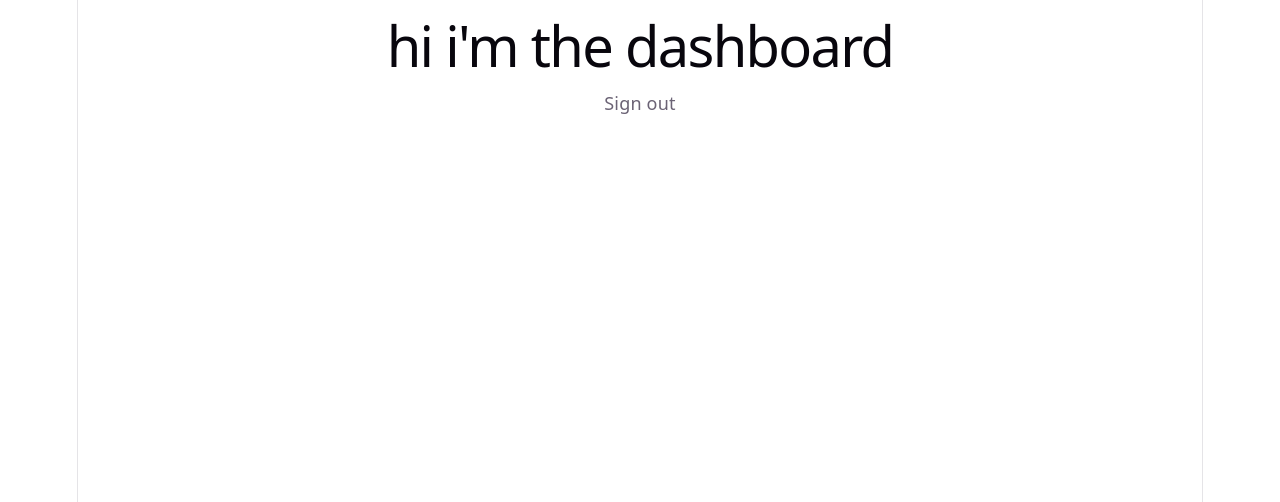
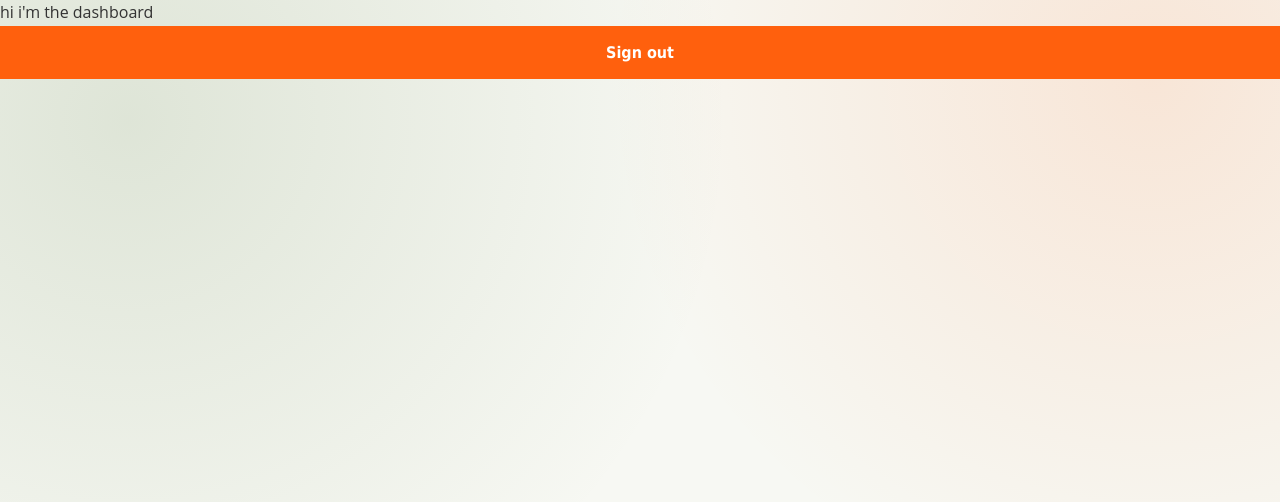
Before and after one commit to Code-Platoon-Compass/COMPASS, a React (Vite) app in the folder client/: page /dashboard in a window 1280 px wide. Shown: the top 502 px of the page. Built offline with nearby package versions, Linux system fonts and the light colour scheme; no server answers.

Commit message:
set universal styling based on style guide. Updated Logout button functionality

```diff
--- a/client/src/components/AuthForm.jsx
+++ b/client/src/components/AuthForm.jsx
@@ -28,9 +28,11 @@ const AuthForm = ({setUser}) => {
     }
 
     return (
-        <>
-            <label htmlFor="invite-code">Invite code</label>
+        <div className="auth-form">
+            <div className="form-block">
+                <label className="form-label" htmlFor="invite-code">Invite code</label>
                 <input
+                    className="form-input"
                     id="invite-code"
                     type="text"
                     value={inviteCode}
@@ -42,7 +44,11 @@ const AuthForm = ({setUser}) => {
                     }}
                     placeholder="Enter your cohort invite code"
                 />
-            {errorMessage ? <p>{errorMessage}</p> : null}
+            </div>
+
+            {errorMessage ? <p className="error-text">{errorMessage}</p> : null}
+
+            <div className="google-wrap">
                 <GoogleLogin
                     onSuccess={handleGoogleLoginSuccess}
                     onError={() => {
@@ -50,7 +56,8 @@ const AuthForm = ({setUser}) => {
                         alert("Google authentication failed. Please try again.");
                     }}
                 />
-        </>
+            </div>
+        </div>
     )
 }
 
--- a/client/src/components/LogoutButton.jsx
+++ b/client/src/components/LogoutButton.jsx
@@ -1,12 +1,28 @@
 import { useState } from 'react';
 import { useNavigate, useOutletContext } from 'react-router-dom';
+import { googleLogout } from '@react-oauth/google';
 import { handleLogout } from '../utilities/authUtilities';
 
 export default function LogoutButton() {
-    const { setUser } = useOutletContext();
+    const { user, setUser } = useOutletContext();
     const navigate = useNavigate();
     const [isSigningOut, setIsSigningOut] = useState(false);
     const [errorMessage, setErrorMessage] = useState('');
+
+    const clearGoogleSession = async (email) => {
+        // Sign out of Google Identity Services for this app and disable auto account selection.
+        googleLogout();
+        window.google?.accounts?.id?.disableAutoSelect?.();
+
+        // Revoke the app's Google permission grant when an email is available.
+        if (!email || !window.google?.accounts?.id?.revoke) {
+            return;
+        }
+
+        await new Promise((resolve) => {
+            window.google.accounts.id.revoke(email, () => resolve());
+        });
+    };
 
     const onLogout = async () => {
         setIsSigningOut(true);
@@ -20,16 +36,17 @@ export default function LogoutButton() {
             return;
         }
 
+        await clearGoogleSession(user?.email);
         setUser(null);
         navigate('/auth');
     };
 
     return (
-        <>
-            <button type="button" onClick={onLogout} disabled={isSigningOut}>
+        <div className="flex flex-col gap-2">
+            <button className="btn-primary" type="button" onClick={onLogout} disabled={isSigningOut}>
                 {isSigningOut ? 'Signing out...' : 'Sign out'}
             </button>
-            {errorMessage ? <p>{errorMessage}</p> : null}
-        </>
+            {errorMessage ? <p className="error-text">{errorMessage}</p> : null}
+        </div>
     );
 }
--- a/client/src/index.css
+++ b/client/src/index.css
@@ -1,113 +1,137 @@
 @import "tailwindcss";
 
-:root {
-  --text: #6b6375;
-  --text-h: #08060d;
-  --bg: #fff;
-  --border: #e5e4e7;
-  --code-bg: #f4f3ec;
-  --accent: #aa3bff;
-  --accent-bg: rgba(170, 59, 255, 0.1);
-  --accent-border: rgba(170, 59, 255, 0.5);
-  --social-bg: rgba(244, 243, 236, 0.5);
-  --shadow:
-    rgba(0, 0, 0, 0.1) 0 10px 15px -3px, rgba(0, 0, 0, 0.05) 0 4px 6px -2px;
+@theme {
+  --color-action-orange: #ff600d;
+  --color-guardian-gray: #333333;
+  --color-command-green: #507737;
+  --color-cadet-blue: #003049;
+  --color-stealth-gray: #dad9d9;
+  --color-tactical-teal: #3b7f82;
 
-  --sans: system-ui, 'Segoe UI', Roboto, sans-serif;
-  --heading: system-ui, 'Segoe UI', Roboto, sans-serif;
-  --mono: ui-monospace, Consolas, monospace;
+  --font-sans: "Open Sans", sans-serif;
+  --font-heading: "Tahoma", "Tahoma Bold", sans-serif;
+  --font-accent: "Caveat", cursive;
+  --font-display: "Playfair Display", serif;
 
-  font: 18px/145% var(--sans);
-  letter-spacing: 0.18px;
-  color-scheme: light dark;
-  color: var(--text);
-  background: var(--bg);
-  font-synthesis: none;
-  text-rendering: optimizeLegibility;
-  -webkit-font-smoothing: antialiased;
-  -moz-osx-font-smoothing: grayscale;
+  --spacing-section: 64px;
+  --spacing-cta-gap: 32px;
+  --spacing-content-gap: 24px;
 
-  @media (max-width: 1024px) {
-    font-size: 16px;
-  }
+  --radius-box: 0px;
+  --default-border-width: 2px;
 }
 
-@media (prefers-color-scheme: dark) {
-  :root {
-    --text: #9ca3af;
-    --text-h: #f3f4f6;
-    --bg: #16171d;
-    --border: #2e303a;
-    --code-bg: #1f2028;
-    --accent: #c084fc;
-    --accent-bg: rgba(192, 132, 252, 0.15);
-    --accent-border: rgba(192, 132, 252, 0.5);
-    --social-bg: rgba(47, 48, 58, 0.5);
-    --shadow:
-      rgba(0, 0, 0, 0.4) 0 10px 15px -3px, rgba(0, 0, 0, 0.25) 0 4px 6px -2px;
-  }
-
-  #social .button-icon {
-    filter: invert(1) brightness(2);
-  }
+@layer base {
+  * {
+    box-sizing: border-box;
   }
 
   body {
     margin: 0;
+    min-height: 100svh;
+    color: var(--color-guardian-gray);
+    font-family: var(--font-sans);
+    line-height: 1.6;
+    background:
+      radial-gradient(circle at 10% 15%, rgba(80, 119, 55, 0.15), transparent 45%),
+      radial-gradient(circle at 90% 10%, rgba(255, 96, 13, 0.12), transparent 40%),
+      #f7f8f3;
+    -webkit-font-smoothing: antialiased;
+    -moz-osx-font-smoothing: grayscale;
   }
 
   #root {
-  width: 1126px;
-  max-width: 100%;
-  margin: 0 auto;
-  text-align: center;
-  border-inline: 1px solid var(--border);
     min-height: 100svh;
-  display: flex;
-  flex-direction: column;
-  box-sizing: border-box;
+  }
 }
 
-h1,
-h2 {
-  font-family: var(--heading);
-  font-weight: 500;
-  color: var(--text-h);
+@layer components {
+  .auth-page {
+    @apply flex min-h-screen items-center justify-center px-6 py-12;
   }
 
-h1 {
-  font-size: 56px;
-  letter-spacing: -1.68px;
-  margin: 32px 0;
-  @media (max-width: 1024px) {
-    font-size: 36px;
-    margin: 20px 0;
+  .auth-panel {
+    @apply w-full max-w-2xl border-command-green bg-[rgba(218,217,217,0.35)] p-8 shadow-sm;
+    border-radius: var(--radius-box);
+    border-width: 2px;
+  }
+
+  .heading-2 {
+    margin: 0;
+    font-family: var(--font-heading);
+    font-size: clamp(1.75rem, 3vw, 2rem);
+    line-height: 1.25;
+    font-weight: 700;
+    color: var(--color-cadet-blue);
+  }
+
+  .body-text {
+    margin: 0;
+    font-family: var(--font-sans);
+    font-size: 16px;
+    line-height: 1.6;
+    color: var(--color-guardian-gray);
+  }
+
+  .auth-meta {
+    @apply mb-6 flex flex-wrap items-center gap-4;
+  }
+
+  .auth-form {
+    @apply flex flex-col gap-6;
+  }
+
+  .form-block {
+    @apply flex flex-col gap-2;
+  }
+
+  .form-label {
+    font-family: var(--font-heading);
+    font-size: 1rem;
+    font-weight: 700;
+    color: var(--color-cadet-blue);
+  }
+
+  .form-input {
+    @apply w-full border-command-green bg-white px-4 py-3 text-base text-guardian-gray outline-none transition;
+    border-width: 2px;
+    border-radius: var(--radius-box);
+  }
+
+  .form-input:focus {
+    box-shadow: 0 0 0 3px rgba(59, 127, 130, 0.25);
+  }
+
+  .btn-primary {
+    @apply inline-flex items-center justify-center bg-action-orange px-6 py-3 text-white transition;
+    border-radius: var(--radius-box);
+    font-family: var(--font-heading);
+    font-size: 1rem;
+    font-weight: 700;
+    border: 2px solid transparent;
+  }
+
+  .btn-primary:hover {
+    @apply bg-[#d84f00];
+  }
+
+  .btn-primary:focus-visible {
+    outline: 3px solid rgba(59, 127, 130, 0.45);
+    outline-offset: 2px;
+  }
+
+  .btn-primary:disabled {
+    @apply cursor-not-allowed opacity-70;
+  }
+
+  .error-text {
+    margin: 0;
+    font-family: var(--font-sans);
+    font-size: 0.95rem;
+    color: #b42318;
+  }
+
+  .google-wrap {
+    @apply mt-1;
   }
 }
-h2 {
-  font-size: 24px;
-  line-height: 118%;
-  letter-spacing: -0.24px;
-  margin: 0 0 8px;
-  @media (max-width: 1024px) {
-    font-size: 20px;
-  }
-}
-p {
-  margin: 0;
-}
-
-code,
-.counter {
-  font-family: var(--mono);
-  display: inline-flex;
-  border-radius: 4px;
-  color: var(--text-h);
-}
-
-code {
-  font-size: 15px;
-  line-height: 135%;
-  padding: 4px 8px;
-  background: var(--code-bg);
-}
--- a/client/src/pages/AuthPage.jsx
+++ b/client/src/pages/AuthPage.jsx
@@ -6,18 +6,32 @@ export default function AuthPage() {
     const { user, setUser, authLoading } = useOutletContext();
 
     if (authLoading) {
-        return <p>Checking session...</p>;
+        return (
+            <section className="auth-page">
+                <div className="auth-panel">
+                    <p className="body-text">Checking session...</p>
+                </div>
+            </section>
+        );
     }
 
     return (
-        <>
-            {user ? (
-                <>
-                    <p>Signed in as {user.email}</p>
-                    <LogoutButton />
-                </>
-            ) : null}
-            <AuthForm setUser={setUser} />
-        </>
+        <section className="auth-page">
+            <div className="auth-panel">
+                <div className="mb-6 space-y-2 text-left">
+                    <h1 className="heading-2">Welcome to Compass</h1>
+                    <p className="body-text">Sign in with your approved Google account and cohort invite code.</p>
+                </div>
+
+                {user ? (
+                    <div className="auth-meta">
+                        <p className="body-text">Signed in as {user.email}</p>
+                        <LogoutButton />
+                    </div>
+                ) : null}
+
+                <AuthForm setUser={setUser} />
+            </div>
+        </section>
     )
 }
```
Also changed, not shown: client/src/App.css (+1 -186 lines). Lines whose indentation alone changed are shown as unchanged.
